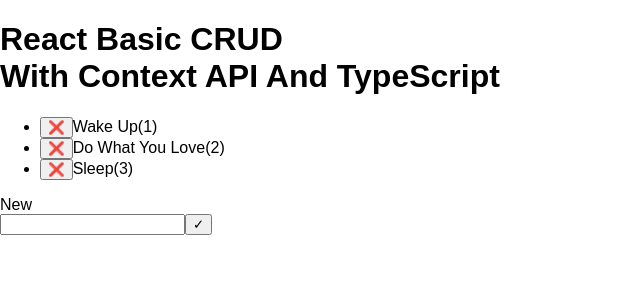
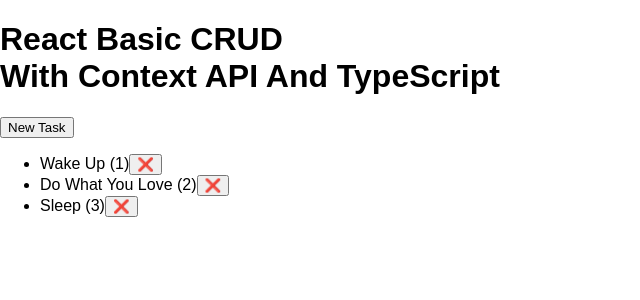
Before and after one commit to jpbarbosa/react-context-ts, a React (Create React App) app: page / in a window 1280 px wide. Shown: the top 300 px of the page, without its empty margins (0-640 px from the left). Built offline with nearby package versions, Linux system fonts and the light colour scheme.

Commit message:
Improve new record interface

```diff
--- a/src/components/App.tsx
+++ b/src/components/App.tsx
@@ -10,8 +10,8 @@ const App: React.FC = () => {
     <div className="App">
       <Header />
       <DataProvider>
+        <New />
         <List />
-        <New />
       </DataProvider>
     </div>
   );
--- a/src/components/Edit.tsx
+++ b/src/components/Edit.tsx
@@ -5,7 +5,7 @@ import Form from './Form';
 const Edit: React.FC = () => {
   const { active, update } = useDataContext();
 
-  return <Form action={update} record={active} />;
+  return active ? <Form action={update} record={active} /> : <></>;
 };
 
 export default Edit;
--- a/src/components/Item.tsx
+++ b/src/components/Item.tsx
@@ -12,7 +12,7 @@ const Item: React.FC<ItemProps> = ({ record }) => {
 
   return (
     <li key={record.id}>
-      {active.id === record.id ? <Edit /> : <Show record={record} />}
+      {active?.id === record.id ? <Edit /> : <Show record={record} />}
     </li>
   );
 };
--- a/src/components/List.tsx
+++ b/src/components/List.tsx
@@ -5,11 +5,13 @@ const List: React.FC = () => {
   const { data } = useDataContext();
 
   return (
-    <ul>
-      {data.map((record) => (
-        <Item record={record} />
-      ))}
-    </ul>
+    <div className="list">
+      <ul>
+        {data.map((record) => (
+          <Item record={record} />
+        ))}
+      </ul>
+    </div>
   );
 };
 
--- a/src/components/New.tsx
+++ b/src/components/New.tsx
@@ -4,12 +4,17 @@ import { emptyRecord } from '../entities/Record';
 import Form from './Form';
 
 const New: React.FC = () => {
-  const { create } = useDataContext();
+  const { active, setActive, create } = useDataContext();
 
   return (
-    <div>
-      <span>New</span>
-      <Form action={create} record={emptyRecord} />
+    <div className="new">
+      {active && active.id === undefined ? (
+        <Form action={create} record={emptyRecord} />
+      ) : (
+        <button className="bt-new" onClick={() => setActive(emptyRecord)}>
+          New Task
+        </button>
+      )}
     </div>
   );
 };
--- a/src/components/Show.tsx
+++ b/src/components/Show.tsx
@@ -9,10 +9,13 @@ const Show: React.FC<ShowProps> = ({ record }) => {
   const { setActive, remove } = useDataContext();
 
   return (
-    <div>
-      <button onClick={() => remove(record)}>❌</button>
-      <span onClick={() => setActive(record)}>{record.description}</span>
-      <span>({record.id})</span>
+    <div className="item">
+      <span onClick={() => setActive(record)}>
+        {record.description} ({record.id})
+      </span>
+      <button className="bt-remove" onClick={() => remove(record)}>
+        ❌
+      </button>
     </div>
   );
 };
--- a/src/contexts/dataContext.tsx
+++ b/src/contexts/dataContext.tsx
@@ -1,10 +1,10 @@
 import { createContext, ReactNode, useContext } from 'react';
-import { emptyRecord, Record } from '../entities/Record';
+import { Record } from '../entities/Record';
 import { useData } from '../hooks/useData';
 
 interface DataContext {
   data: Record[];
-  active: Record;
+  active?: Record;
   setActive: Function;
   create: Function;
   update: Function;
@@ -13,7 +13,6 @@ interface DataContext {
 
 const dataContext = createContext<DataContext>({
   data: [],
-  active: emptyRecord,
   setActive: () => {},
   create: () => {},
   update: () => {},
--- a/src/hooks/useData.ts
+++ b/src/hooks/useData.ts
@@ -1,10 +1,10 @@
 import { useState } from 'react';
-import { emptyRecord, Record } from '../entities/Record';
+import { Record } from '../entities/Record';
 import { data as initialData } from '../seeds/data';
 
 export const useData = () => {
   const [data, setData] = useState<Record[]>(initialData);
-  const [active, setActive] = useState<Record>(emptyRecord);
+  const [active, setActive] = useState<Record | undefined>(undefined);
 
   const create = ({ description }: Record) => {
     const maxId = Math.max(...data.map((record) => record.id || 0)) | 0;
@@ -16,6 +16,8 @@ export const useData = () => {
         description,
       },
     ]);
+
+    setActive(undefined);
   };
 
   const update = (updatedRecord: Record) => {
@@ -25,7 +27,7 @@ export const useData = () => {
       ),
     ]);
 
-    setActive(emptyRecord);
+    setActive(undefined);
   };
 
   const remove = ({ id }: Record) => {
```
